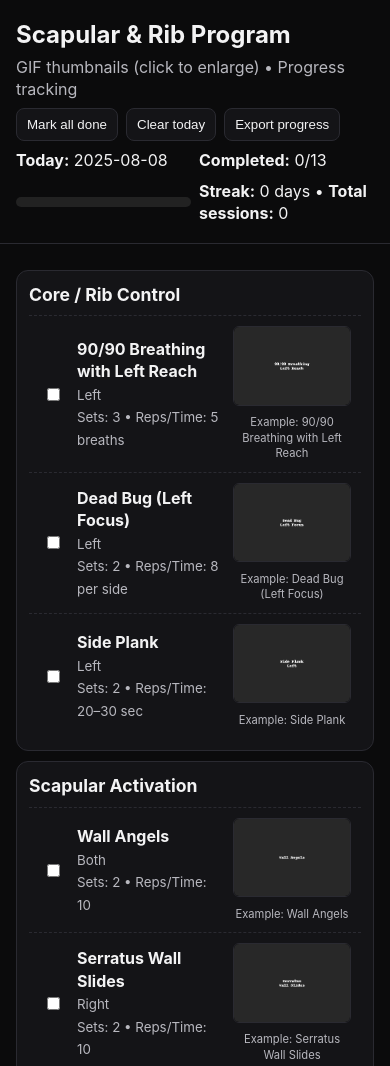
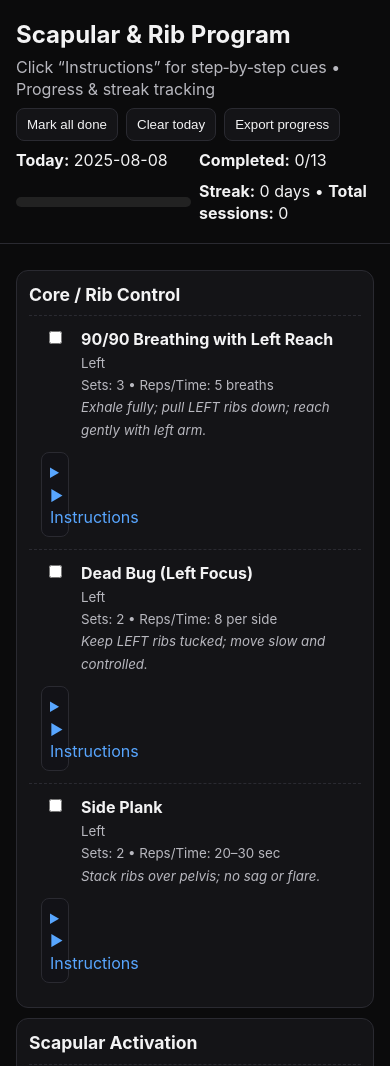
Before and after one commit to ruima323-dot/scapular-rib-app, a plain HTML site: page index.html in a window 390 px wide. Shown: the top 1066 px of the page. Drawn offline with Linux system fonts and the light colour scheme.

Commit message:
Update index.html

```diff
--- a/index.html
+++ b/index.html
@@ -17,28 +17,29 @@ button:hover{border-color:var(--accent)}
 #summary{display:grid;grid-template-columns:repeat(auto-fit,minmax(160px,1fr));gap:8px;align-items:center}
 .progress{height:10px;background:#222;border-radius:6px;overflow:hidden}
 #bar{height:100%;width:0;background:var(--ok);transition:width .25s ease}
-main{padding:16px;max-width:900px;margin:0 auto}
+main{padding:16px;max-width:1100px;margin:0 auto}
 .card{background:var(--card);border:1px solid var(--border);border-radius:12px;padding:12px;margin:10px 0}
 .card h2{margin:0 0 8px 0;font-size:1.1rem}
-.item{display:grid;grid-template-columns:28px 1fr 118px;gap:10px;align-items:center;padding:10px;border-top:1px dashed var(--border)}
+.item{display:grid;grid-template-columns:28px 1fr 280px;gap:12px;align-items:start;padding:12px;border-top:1px dashed var(--border)}
 .item:first-child{border-top:none}
 .item small{color:var(--muted)}
-.thumb{width:118px;height:auto;cursor:pointer;border:1px solid var(--border);border-radius:6px;background:#000}
-.thumb-label{color:var(--muted);font-size:0.7rem;text-align:center;margin-top:4px}
+details{background:#121217;border:1px solid var(--border);border-radius:8px;padding:8px}
+summary{cursor:pointer;color:var(--accent);outline:none}
+summary::-webkit-details-marker{display:none}
+summary::before{content:"▶ ";font-size:0.9em}
+details[open] summary::before{content:"▼ "}
+.details-body{color:#ddd;font-size:0.92rem;margin-top:6px}
+ul{margin:6px 0 0 18px}
 footer{color:var(--muted);padding:24px 0;text-align:center}
-
-/* Lightbox */
-#lightbox{display:none;position:fixed;inset:0;background:rgba(0,0,0,.85);z-index:1000;justify-content:center;align-items:center;padding:20px}
-#lightbox img{max-width:92vw;max-height:90vh;border:4px solid #fff;border-radius:8px;background:#000}
-#lightbox .close{position:absolute;top:12px;right:16px;font-size:28px;color:#fff;cursor:pointer}
-#lightbox .caption{position:absolute;bottom:14px;left:0;right:0;text-align:center;color:#fff;font-size:0.9rem}
-.missing{background:repeating-linear-gradient(45deg,#222,#222 10px,#333 10px,#333 20px)}
+@media (max-width:860px){
+  .item{grid-template-columns:28px 1fr}
+}
 </style>
 </head>
 <body>
 <header>
   <h1>Scapular & Rib Program</h1>
-  <p class="subtitle">GIF thumbnails (click to enlarge) • Progress tracking</p>
+  <p class="subtitle">Click “Instructions” for step‑by‑step cues • Progress & streak tracking</p>
   <div class="top-actions">
     <button id="markAll">Mark all done</button>
     <button id="clearToday">Clear today</button>
@@ -54,67 +55,283 @@ footer{color:var(--muted);padding:24px 0;text-align:center}
 
 <main id="plan"></main>
 
-<!-- Lightbox -->
-<div id="lightbox" onclick="closeLightbox(event)">
-  <span class="close" aria-label="Close">×</span>
-  <img id="lightboxImg" src="" alt="exercise demo">
-  <div class="caption" id="lightboxCap"></div>
-</div>
-
 <footer>
-  <p>Flow: Core/Rib → Activation → Strength → Stretch. Keep left ribs down.</p>
+  <p>Flow: Core/Rib → Activation → Strength → Stretch. Keep left ribs down throughout.</p>
 </footer>
 
 <script>
-// Map exercise IDs to GIF paths in /gifs
-const GIFS = {
-  core_9090:        'gifs/core_9090.gif',
-  core_deadbug:     'gifs/core_deadbug.gif',
-  core_sideplank:   'gifs/core_sideplank.gif',
-  act_wallangels:   'gifs/act_wallangels.gif',
-  act_serratusslides:'gifs/act_serratusslides.gif',
-  act_retdep:       'gifs/act_retdep.gif',
-  str_right_punch:  'gifs/str_right_punch.gif',
-  str_right_ytyw:   'gifs/str_right_ytyw.gif',
-  str_left_y:       'gifs/str_left_y.gif',
-  str_left_latprayer:'gifs/str_left_latprayer.gif',
-  str_both_rower:   'gifs/str_both_rower.gif',
-  strch_pec:        'gifs/strch_pec.gif',
-  strch_utrap:      'gifs/strch_utrap.gif'
-};
-
 const PLAN = [
   {section:"Core / Rib Control", items:[
-    {id:"core_9090", name:"90/90 Breathing with Left Reach", side:"Left", sets:"3", reps:"5 breaths"},
-    {id:"core_deadbug", name:"Dead Bug (Left Focus)", side:"Left", sets:"2", reps:"8 per side"},
-    {id:"core_sideplank", name:"Side Plank", side:"Left", sets:"2", reps:"20–30 sec"}
+    {
+      name:"90/90 Breathing with Left Reach",
+      side:"Left",
+      sets:"3", reps:"5 breaths",
+      notes:"Exhale fully; pull LEFT ribs down; reach gently with left arm.",
+      instr:`
+      <div class="details-body">
+        <strong>Setup</strong>
+        <ul>
+          <li>Lie on your back; hips and knees at 90° (shins parallel to floor).</li>
+          <li>Left arm reaches to the ceiling; right arm relaxed by side.</li>
+        </ul>
+        <strong>How</strong>
+        <ul>
+          <li>Inhale quietly through the nose, keep lower ribs heavy.</li>
+          <li>Exhale through the mouth like blowing out candles; <em>pull LEFT ribs down</em> and gently posteriorly tilt pelvis.</li>
+          <li>As you exhale, reach the <em>left</em> hand up 1–2 cm (shoulder protraction) without shrugging.</li>
+          <li>Pause 2s, then soft nasal inhale keeping ribs down. Repeat.</li>
+        </ul>
+        <strong>Cues</strong>
+        <ul>
+          <li>Feel abs engage low/left. No neck tension. Low back stays on floor.</li>
+        </ul>
+      </div>`
+    },
+    {
+      name:"Dead Bug (Left Focus)",
+      side:"Left",
+      sets:"2", reps:"8 per side",
+      notes:"Keep LEFT ribs tucked; move slow and controlled.",
+      instr:`
+      <div class="details-body">
+        <strong>Setup</strong>
+        <ul>
+          <li>On back, hips/knees at 90°, arms to ceiling.</li>
+        </ul>
+        <strong>How</strong>
+        <ul>
+          <li>Exhale to set ribs down. Keep LEFT ribs down the whole set.</li>
+          <li>Opposite arm/leg move: right arm overhead as left leg extends; switch.</li>
+          <li>Only reach as far as you can keep ribs down (no back arch).</li>
+        </ul>
+        <strong>Cues</strong>
+        <ul>
+          <li>Belly “hollows” slightly on exhale; low back kisses floor, not jams.</li>
+        </ul>
+      </div>`
+    },
+    {
+      name:"Side Plank",
+      side:"Left",
+      sets:"2", reps:"20–30 sec",
+      notes:"Stack ribs over pelvis; no sag or flare.",
+      instr:`
+      <div class="details-body">
+        <strong>Setup</strong>
+        <ul><li>Left forearm under shoulder, legs straight and stacked.</li></ul>
+        <strong>How</strong>
+        <ul>
+          <li>Lift hips; think <em>ribs down</em> and <em>glutes tight</em>.</li>
+          <li>Hold; breathe light through nose without losing alignment.</li>
+        </ul>
+        <strong>Cues</strong>
+        <ul>
+          <li>Imagine zippering ribs toward pelvis; keep neck long; no shrug.</li>
+        </ul>
+      </div>`
+    }
   ]},
+
   {section:"Scapular Activation", items:[
-    {id:"act_wallangels", name:"Wall Angels", side:"Both", sets:"2", reps:"10"},
-    {id:"act_serratusslides", name:"Serratus Wall Slides", side:"Right", sets:"2", reps:"10"},
-    {id:"act_retdep", name:"Scap Retraction & Depression Hold", side:"Left", sets:"2", reps:"10 (3s hold)"}
+    {
+      name:"Wall Angels",
+      side:"Both",
+      sets:"2", reps:"10",
+      notes:"Keep lower back and ribs on wall; move slow.",
+      instr:`
+      <div class="details-body">
+        <strong>Setup</strong>
+        <ul>
+          <li>Back, head, and <em>ribs</em> against the wall; feet 6–12 in forward.</li>
+          <li>Arms at 90°/90° (goalpost), wrists/back of hands lightly touching wall.</li>
+        </ul>
+        <strong>How</strong>
+        <ul>
+          <li>Slide arms up as high as you can while keeping ribs down and wrists near the wall.</li>
+          <li>Lower with control. No shrugging.</li>
+        </ul>
+        <strong>Cues</strong>
+        <ul><li>Think “long neck, ribs heavy, shoulder blades glide.”</li></ul>
+      </div>`
+    },
+    {
+      name:"Serratus Wall Slides",
+      side:"Right",
+      sets:"2", reps:"10",
+      notes:"Protract at the top; avoid upper‑trap shrug.",
+      instr:`
+      <div class="details-body">
+        <strong>Setup</strong>
+        <ul><li>Forearms on wall at shoulder width, elbows ~90°.</li></ul>
+        <strong>How</strong>
+        <ul>
+          <li>Slide up while lightly pushing forearms into wall, then at the top “push the wall away” (shoulder blades wrap forward).</li>
+          <li>Lower without collapsing.</li>
+        </ul>
+        <strong>Cues</strong>
+        <ul><li>Feel it under the armpit (serratus), not in neck.</li></ul>
+      </div>`
+    },
+    {
+      name:"Scap Retraction & Depression Hold",
+      side:"Left",
+      sets:"2", reps:"10 (3s hold)",
+      notes:"Pull shoulder blade DOWN and IN without shrugging.",
+      instr:`
+      <div class="details-body">
+        <strong>Setup</strong>
+        <ul><li>Sit or stand tall; arm by side.</li></ul>
+        <strong>How</strong>
+        <ul>
+          <li>Gently draw the left shoulder blade back (retract) and down (depress) as if sliding into a back pocket.</li>
+          <li>Hold 3s; relax. Repeat.</li>
+        </ul>
+        <strong>Cues</strong>
+        <ul><li>Chest stays quiet; no rib flare; no upper‑trap pinch.</li></ul>
+      </div>`
+    }
   ]},
+
   {section:"Strength – Right (Wing Fix)", items:[
-    {id:"str_right_punch", name:"Serratus Punch", side:"Right", sets:"3", reps:"12"},
-    {id:"str_right_ytyw", name:"Prone Y‑T‑W (hold top 2–3s on right)", side:"Right emphasis", sets:"2", reps:"10 each shape"}
+    {
+      name:"Serratus Punch",
+      side:"Right",
+      sets:"3", reps:"12",
+      notes:"Punch the ceiling with a straight elbow; scapula wraps forward.",
+      instr:`
+      <div class="details-body">
+        <strong>Setup</strong>
+        <ul><li>Lie on back, light DB in right hand, arm straight above shoulder.</li></ul>
+        <strong>How</strong>
+        <ul>
+          <li>Without bending the elbow, reach the DB toward the ceiling to lift the shoulder blade off the floor slightly.</li>
+          <li>Lower slowly till shoulder blade returns to floor.</li>
+        </ul>
+        <strong>Cues</strong>
+        <ul><li>Feel it under the armpit (serratus). Keep ribs down.</li></ul>
+      </div>`
+    },
+    {
+      name:"Prone Y‑T‑W (Right Emphasis)",
+      side:"Right emphasis",
+      sets:"2", reps:"10 each shape",
+      notes:"Pause 2–3s at top on the right side.",
+      instr:`
+      <div class="details-body">
+        <strong>Setup</strong>
+        <ul><li>Lie prone on bench/floor, forehead supported, thumbs up.</li></ul>
+        <strong>How</strong>
+        <ul>
+          <li><strong>Y:</strong> Arms overhead in a “Y”, lift with lower trap.</li>
+          <li><strong>T:</strong> Arms out to sides, squeeze mid‑back (no shrug).</li>
+          <li><strong>W:</strong> Bend elbows ~90°, pinch shoulder blades gently.</li>
+        </ul>
+        <strong>Cues</strong>
+        <ul><li>Keep neck long, ribs quiet; right side 2–3s pause at top.</li></ul>
+      </div>`
+    }
   ]},
+
   {section:"Strength – Left (Lower Trap)", items:[
-    {id:"str_left_y", name:"Prone Y Raise", side:"Left", sets:"3", reps:"12"},
-    {id:"str_left_latprayer", name:"Lat Prayer Lift", side:"Left", sets:"3", reps:"10"}
+    {
+      name:"Prone Y Raise",
+      side:"Left",
+      sets:"3", reps:"12",
+      notes:"Lead with thumb; think shoulder blade down & in.",
+      instr:`
+      <div class="details-body">
+        <strong>Setup</strong>
+        <ul><li>Prone on bench/floor, left arm in “Y”.</li></ul>
+        <strong>How</strong>
+        <ul>
+          <li>Lift the left arm slightly off the floor, reaching long.</li>
+          <li>Lower slow; keep shoulder away from ear.</li>
+        </ul>
+        <strong>Cues</strong>
+        <ul><li>Lower trap should work; no upper‑trap take‑over.</li></ul>
+      </div>`
+    },
+    {
+      name:"Lat Prayer Lift",
+      side:"Left",
+      sets:"3", reps:"10",
+      notes:"Band anchored low; pull diagonally without rib flare.",
+      instr:`
+      <div class="details-body">
+        <strong>Setup</strong>
+        <ul><li>Kneel with band anchored low to your left.</li></ul>
+        <strong>How</strong>
+        <ul>
+          <li>With arm straight, pull band up/diagonal toward forehead.</li>
+          <li>Control back down.</li>
+        </ul>
+        <strong>Cues</strong>
+        <ul><li>Ribs down; feel lat + lower trap, not neck.</li></ul>
+      </div>`
+    }
   ]},
+
   {section:"Strength – Both", items:[
-    {id:"str_both_rower", name:"Single‑arm Band Row → External Rotation", side:"Both", sets:"3", reps:"12 each"}
+    {
+      name:"Single‑arm Band Row → External Rotation",
+      side:"Both",
+      sets:"3", reps:"12 each",
+      notes:"Row to ribs, then rotate to 90°—control both phases.",
+      instr:`
+      <div class="details-body">
+        <strong>Setup</strong>
+        <ul><li>Band anchored at mid‑chest height.</li></ul>
+        <strong>How</strong>
+        <ul>
+          <li>Row elbow to ribs (scapula back & down), pause.</li>
+          <li>Then externally rotate to ~90° elbow angle; pause; return.</li>
+        </ul>
+        <strong>Cues</strong>
+        <ul><li>Chest quiet; no rib pop; smooth tempo.</li></ul>
+      </div>`
+    }
   ]},
+
   {section:"Stretch", items:[
-    {id:"strch_pec", name:"Doorway Pec Stretch", side:"Both", sets:"2", reps:"30 sec"},
-    {id:"strch_utrap", name:"Upper Trap Stretch (more on right if tight)", side:"Both", sets:"2", reps:"30 sec"}
+    {
+      name:"Doorway Pec Stretch",
+      side:"Both",
+      sets:"2", reps:"30 sec",
+      notes:"Elbow ~90°; step forward until mild stretch—no numbness.",
+      instr:`
+      <div class="details-body">
+        <strong>How</strong>
+        <ul>
+          <li>Forearm on doorframe, elbow ~shoulder height.</li>
+          <li>Step forward, rotate chest away slightly.</li>
+        </ul>
+        <strong>Cues</strong>
+        <ul><li>Breathe; ribs down; feel front‑chest stretch (not shoulder pinch).</li></ul>
+      </div>`
+    },
+    {
+      name:"Upper Trap Stretch",
+      side:"Both (more on right if tight)",
+      sets:"2", reps:"30 sec",
+      notes:"Keep shoulder down; gentle only.",
+      instr:`
+      <div class="details-body">
+        <strong>How</strong>
+        <ul>
+          <li>Hold edge of chair with right hand; tilt head left.</li>
+          <li>Option: light over‑pressure with left hand on head.</li>
+        </ul>
+        <strong>Cues</strong>
+        <ul><li>Shoulder stays depressed; slow nasal breaths.</li></ul>
+      </div>`
+    }
   ]}
 ];
 
 const todayKey = () => new Date().toISOString().slice(0,10);
 const storage = { get:(k,d)=>JSON.parse(localStorage.getItem(k)||JSON.stringify(d)), set:(k,v)=>localStorage.setItem(k,JSON.stringify(v)) };
-const DATA_KEY = 'scap_rib_progress_v1_gifs';
-const STATE_KEY = 'scap_rib_checked_v1_gifs';
+const DATA_KEY = 'scap_rib_progress_v1_text';
+const STATE_KEY = 'scap_rib_checked_v1_text';
 
 let totalItems = 0;
 const planEl = document.getElementById('plan');
@@ -130,26 +347,16 @@ PLAN.forEach(section=>{
     const cb=document.createElement('input'); cb.type='checkbox'; cb.id=section.section+'_'+idx;
 
     const label=document.createElement('label'); label.setAttribute('for', cb.id);
-    label.innerHTML = `<strong>${it.name}</strong><br><small>${it.side}</small><br><small>Sets: ${it.sets} • Reps/Time: ${it.reps}</small>`;
+    label.innerHTML = `<strong>${it.name}</strong><br><small>${it.side}</small><br><small>Sets: ${it.sets} • Reps/Time: ${it.reps}</small><br><small><em>${it.notes}</em></small>`;
 
-    const thumbBox=document.createElement('div');
-    const img=document.createElement('img'); img.className='thumb'; img.alt='Example: '+it.name;
-
-    const src = GIFS[it.id] || '';
-    img.src = src;
-
-    // if GIF missing, show a hashed placeholder style
-    img.onerror = () => { img.classList.add('missing'); img.alt='GIF missing'; };
-
-    img.onclick = ()=>openLightbox(src, it.name);
-
-    const cap=document.createElement('div'); cap.className='thumb-label'; cap.textContent='Example: '+it.name;
-
-    thumbBox.appendChild(img); thumbBox.appendChild(cap);
+    const det=document.createElement('details');
+    const sum=document.createElement('summary'); sum.textContent='Instructions';
+    const body=document.createElement('div'); body.innerHTML = it.instr;
+    det.appendChild(sum); det.appendChild(body);
 
     row.appendChild(cb);
     row.appendChild(label);
-    row.appendChild(thumbBox);
+    row.appendChild(det);
     card.appendChild(row);
   });
 
@@ -157,6 +364,7 @@ PLAN.forEach(section=>{
 });
 document.getElementById('totalCount').textContent=totalItems;
 
+// Progress logic
 function loadToday(){
   const checked=storage.get(STATE_KEY+'_'+todayKey(),{});
   document.querySelectorAll('.item input[type=checkbox]').forEach(cb=>{
@@ -214,24 +422,6 @@ document.getElementById('markAll').onclick=markAllDone;
 document.getElementById('clearToday').onclick=clearToday;
 document.getElementById('exportData').onclick=exportData;
 
-function openLightbox(src, name){
-  if(!src) return;
-  const lb=document.getElementById('lightbox');
-  const img=document.getElementById('lightboxImg');
-  const cap=document.getElementById('lightboxCap');
-  img.src = src;
-  cap.textContent = name;
-  lb.style.display='flex';
-}
-function closeLightbox(e){
-  const lb=document.getElementById('lightbox');
-  if(e.target.id==='lightbox' || e.target.classList.contains('close')){
-    lb.style.display='none';
-    document.getElementById('lightboxImg').src='';
-    document.getElementById('lightboxCap').textContent='';
-  }
-}
-
 document.getElementById('todayDate').textContent=todayKey();
 refreshTotals();loadToday();
 </script>
```
